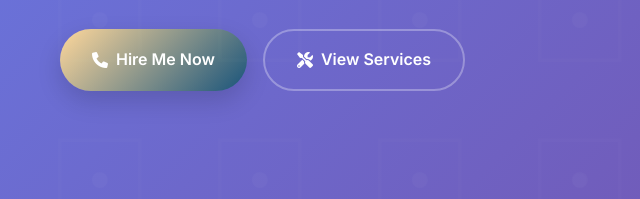
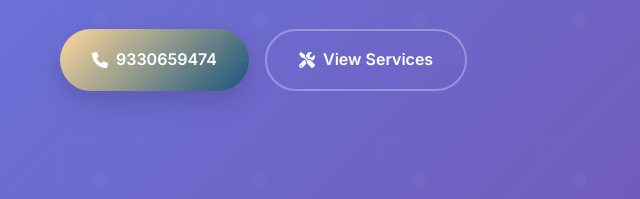
Before and after one commit to dipusinghkalyani/electrician-and-tech-expert-from-kalyani-741235, a website: page index.html in a window 1280 px wide. Shown: the part 530-729 px from the top of the page, 0-640 px from the left. Drawn offline with nearby package versions, Linux system fonts and the light colour scheme.

Commit message:
Update index.html

```diff
--- a/index.html
+++ b/index.html
@@ -63,7 +63,7 @@
                     <div class="hero-buttons">
                         <a href="#contact" class="btn btn-primary">
                             <i class="fas fa-phone"></i>
-                            Hire Me Now
+                            9330659474
                         </a>
                         <a href="#services" class="btn btn-secondary">
                             <i class="fas fa-tools"></i>
@@ -521,4 +521,5 @@
 
     <script src="script.js"></script>
 </body>
+
 </html>
```
